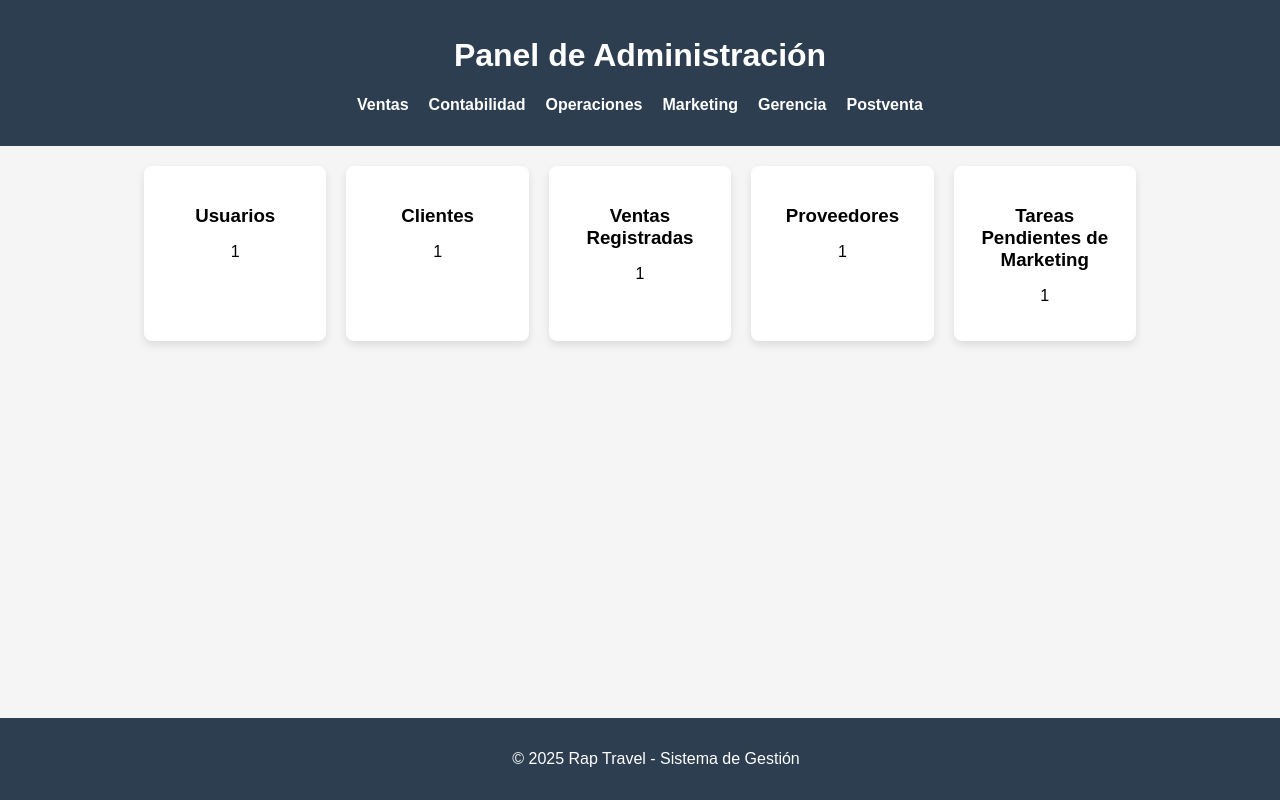
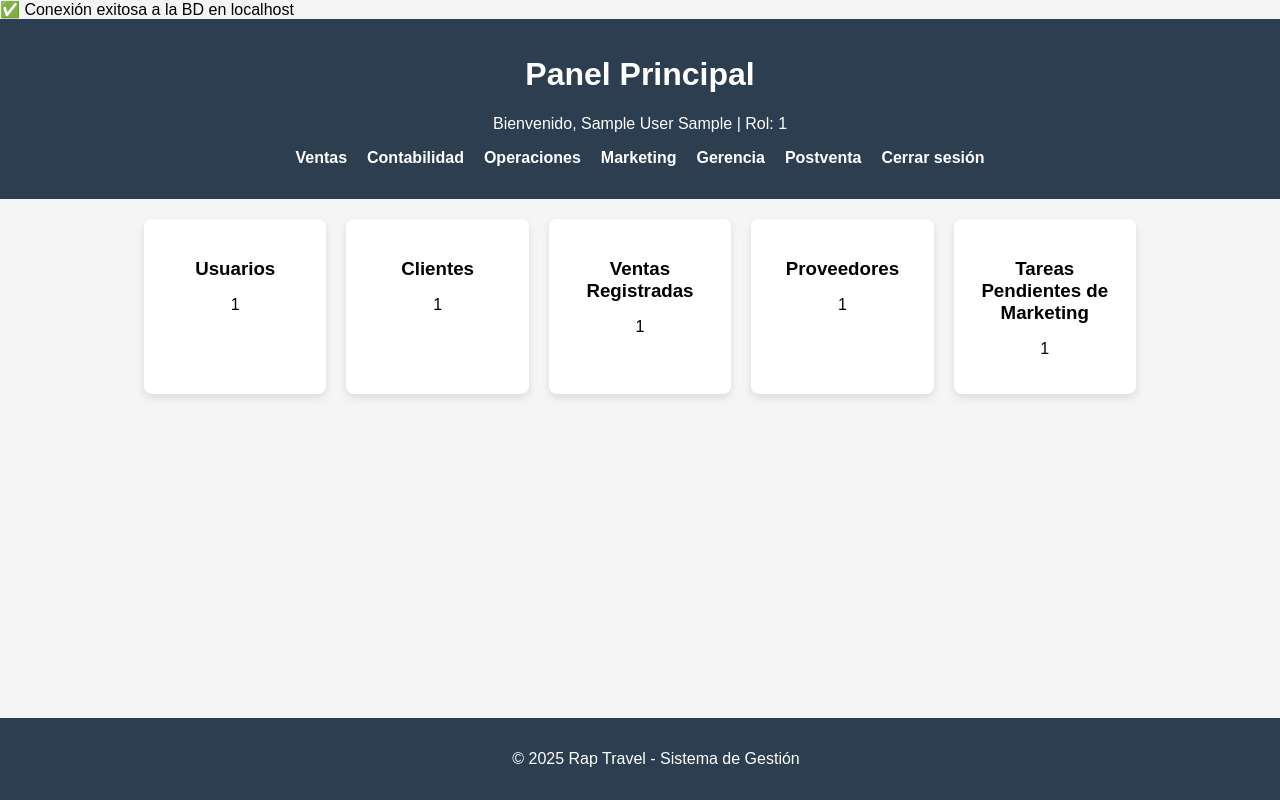
Before and after one commit to CarlosBG-2004/TALLER_DE_PROYECTOS_2, a PHP site: page /views/index.php in a window 1280 px wide. Run offline with PHP 8.4, Linux system fonts and the light colour scheme; the visitor is signed in with stand-in values (Sample User, id 1); tables that the repository leaves empty or names only in its code hold one stand-in row (values such as "Sample post").

Commit message:
Add files via upload

```diff
--- a/PHP RAP TRAVEL/assets/css/style.css
+++ b/PHP RAP TRAVEL/assets/css/style.css
@@ -62,3 +62,66 @@ footer {
     bottom: 0;
     width: 100%;
 }
+
+
+
+body {
+    font-family: Arial, sans-serif;
+    background-color: #f5f5f5;
+    margin: 0;
+}
+
+header {
+    background-color: #2c3e50;
+    color: white;
+    padding: 1rem;
+    text-align: center;
+}
+
+header nav ul {
+    list-style: none;
+    display: flex;
+    justify-content: center;
+    padding: 0;
+}
+
+header nav ul li {
+    margin: 0 10px;
+}
+
+header nav ul li a {
+    color: white;
+    text-decoration: none;
+    font-weight: bold;
+}
+
+main {
+    padding: 20px;
+    display: flex;
+    justify-content: center;
+}
+
+#dashboard {
+    display: grid;
+    grid-template-columns: repeat(auto-fit, minmax(180px, 1fr));
+    gap: 20px;
+    width: 80%;
+}
+
+.card {
+    background-color: white;
+    padding: 20px;
+    border-radius: 8px;
+    text-align: center;
+    box-shadow: 0 4px 8px rgba(0,0,0,0.1);
+}
+
+footer {
+    background-color: #2c3e50;
+    color: white;
+    text-align: center;
+    padding: 1rem;
+    position: fixed;
+    bottom: 0;
+    width: 100%;
+}
--- a/PHP RAP TRAVEL/config/db_config.php
+++ b/PHP RAP TRAVEL/config/db_config.php
@@ -1,14 +1,14 @@
 <?php
-$host = "193.203.175.1";          // Dirección IP de tu servidor
-$db_name = "u882445550_raptravel"; // Nombre de tu base de datos
-$db_user = "u882445550_raptravel"; // Usuario de la base de datos
-$db_pass = "Raptravel@2025";       // Contraseña de la base de datos
+$host = "localhost";          // Servidor local
+$db_name = "proyectos2";      // Nombre de la BD que creaste en phpMyAdmin
+$db_user = "root";            // Usuario por defecto en XAMPP/Laragon
+$db_pass = "";                // Contraseña (vacía si no le has puesto una)
 
 try {
     $pdo = new PDO("mysql:host=$host;dbname=$db_name;charset=utf8", $db_user, $db_pass);
     $pdo->setAttribute(PDO::ATTR_ERRMODE, PDO::ERRMODE_EXCEPTION);
-    // echo "Conexión exitosa"; // Para probar
+    echo "✅ Conexión exitosa a la BD en localhost";
 } catch (PDOException $e) {
-    die("Error de conexión: " . $e->getMessage());
+    die("❌ Error de conexión: " . $e->getMessage());
 }
 ?>
--- a/PHP RAP TRAVEL/views/index.php
+++ b/PHP RAP TRAVEL/views/index.php
@@ -1,7 +1,19 @@
 <?php
-require_once('../config/db_config.php');
+session_start();
+require_once('../config/db_config.php'); // Conexión a la base de datos
 
-// Consultas básicas para mostrar en el panel
+// Verificar si el usuario ha iniciado sesión
+if (!isset($_SESSION['user_id'])) {
+    header('Location: login.php'); // Redirigir al login si no está autenticado
+    exit;
+}
+
+// Traer información del usuario
+$stmt = $pdo->prepare("SELECT nombre, apellido, role_id FROM users WHERE id = :id");
+$stmt->execute(['id' => $_SESSION['user_id']]);
+$user = $stmt->fetch();
+
+// Consultas básicas para mostrar en el dashboard
 $total_users = $pdo->query("SELECT COUNT(*) FROM users")->fetchColumn();
 $total_clients = $pdo->query("SELECT COUNT(*) FROM clients")->fetchColumn();
 $total_sales = $pdo->query("SELECT COUNT(*) FROM files")->fetchColumn();
@@ -14,12 +26,13 @@ $total_tasks = $pdo->query("SELECT COUNT(*) FROM marketing_tasks WHERE estado !=
 <head>
     <meta charset="UTF-8">
     <meta name="viewport" content="width=device-width, initial-scale=1.0">
-    <title>Panel Principal - Sistema de Gestión</title>
+    <title>Panel Principal - Rap Travel</title>
     <link rel="stylesheet" href="../assets/css/style.css">
 </head>
 <body>
     <header>
-        <h1>Panel de Administración</h1>
+        <h1>Panel Principal</h1>
+        <p>Bienvenido, <?php echo $user['nombre'] . " " . $user['apellido']; ?> | Rol: <?php echo $user['role_id']; ?></p>
         <nav>
             <ul>
                 <li><a href="ventas.php">Ventas</a></li>
@@ -28,6 +41,7 @@ $total_tasks = $pdo->query("SELECT COUNT(*) FROM marketing_tasks WHERE estado !=
                 <li><a href="marketing.php">Marketing</a></li>
                 <li><a href="gerencia.php">Gerencia</a></li>
                 <li><a href="postventa.php">Postventa</a></li>
+                <li><a href="logout.php">Cerrar sesión</a></li>
             </ul>
         </nav>
     </header>
@@ -36,23 +50,23 @@ $total_tasks = $pdo->query("SELECT COUNT(*) FROM marketing_tasks WHERE estado !=
         <section id="dashboard">
             <div class="card">
                 <h3>Usuarios</h3>
-                <p><?= $total_users ?></p>
+                <p><?php echo $total_users; ?></p>
             </div>
             <div class="card">
                 <h3>Clientes</h3>
-                <p><?= $total_clients ?></p>
+                <p><?php echo $total_clients; ?></p>
             </div>
             <div class="card">
                 <h3>Ventas Registradas</h3>
-                <p><?= $total_sales ?></p>
+                <p><?php echo $total_sales; ?></p>
             </div>
             <div class="card">
                 <h3>Proveedores</h3>
-                <p><?= $total_suppliers ?></p>
+                <p><?php echo $total_suppliers; ?></p>
             </div>
             <div class="card">
                 <h3>Tareas Pendientes de Marketing</h3>
-                <p><?= $total_tasks ?></p>
+                <p><?php echo $total_tasks; ?></p>
             </div>
         </section>
     </main>
```
Also changed, not shown: PHP RAP TRAVEL/views/login.php (line endings or trailing spaces).
